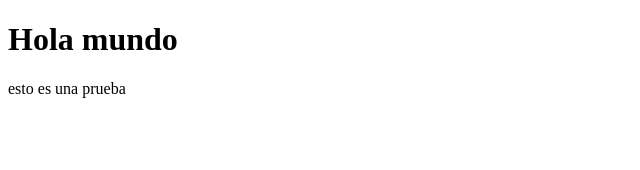
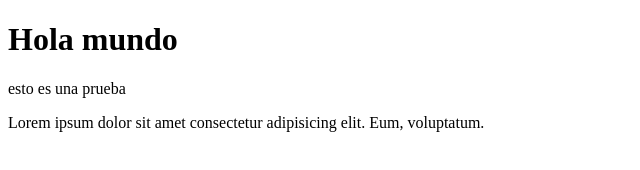
Before and after one commit to alevexler2/Clase3Comision58I, a plain HTML site: page index.html in a window 1280 px wide. Shown: the whole page, without its empty margins (0-640 px from the left). Drawn offline with Linux system fonts and the light colour scheme.

Commit message:
genero conflicto

```diff
--- a/index.html
+++ b/index.html
@@ -9,5 +9,6 @@
 <body>
   <h1>Hola mundo</h1>
   <p>esto es una prueba</p>
+  <span>Lorem ipsum dolor sit amet consectetur adipisicing elit. Eum, voluptatum.</span>
 </body>
 </html>
```
